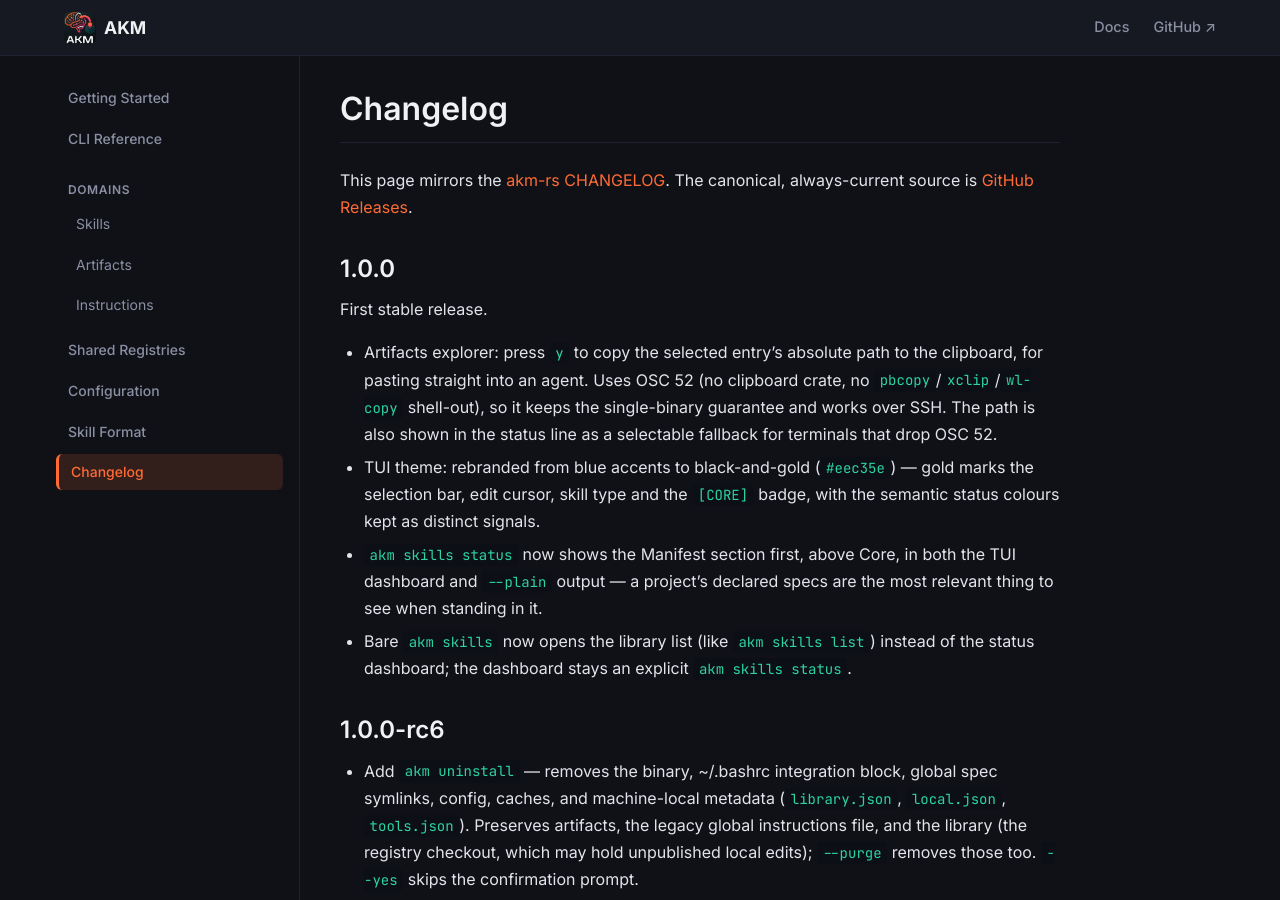
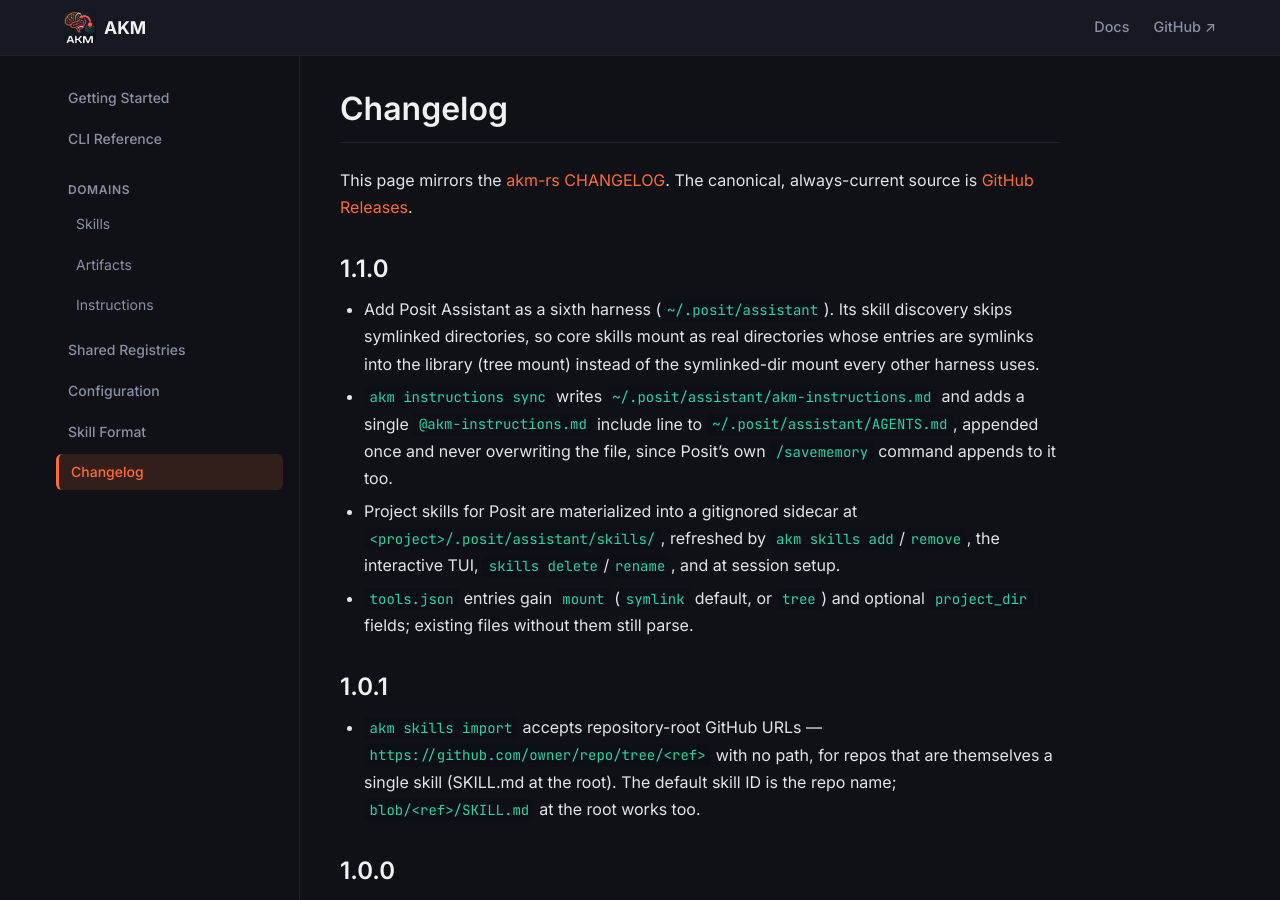
Before and after one commit to akm-rs/akm-web, a Jekyll site: the page built from docs/changelog.md, in a window 1280 px wide and 900 px high. Built offline with Jekyll 4.4.1, drawn with Linux system fonts in a browser that asks for light colours.

Commit message:
docs: sync website to 1.1.0 (#8)

```diff
--- a/docs/changelog.md
+++ b/docs/changelog.md
@@ -5,6 +5,29 @@ description: Release history for akm, mirrored from the akm-rs CHANGELOG.
 
 This page mirrors the [akm-rs CHANGELOG](https://github.com/akm-rs/akm-rs/blob/main/CHANGELOG.md).
 The canonical, always-current source is [GitHub Releases](https://github.com/akm-rs/akm-rs/releases).
+
+## 1.1.0
+
+- Add Posit Assistant as a sixth harness (`~/.posit/assistant`). Its skill
+  discovery skips symlinked directories, so core skills mount as real
+  directories whose entries are symlinks into the library (tree mount)
+  instead of the symlinked-dir mount every other harness uses.
+- `akm instructions sync` writes `~/.posit/assistant/akm-instructions.md` and
+  adds a single `@akm-instructions.md` include line to
+  `~/.posit/assistant/AGENTS.md`, appended once and never overwriting the
+  file, since Posit's own `/savememory` command appends to it too.
+- Project skills for Posit are materialized into a gitignored sidecar at
+  `<project>/.posit/assistant/skills/`, refreshed by `akm skills add`/`remove`,
+  the interactive TUI, `skills delete`/`rename`, and at session setup.
+- `tools.json` entries gain `mount` (`symlink` default, or `tree`) and
+  optional `project_dir` fields; existing files without them still parse.
+
+## 1.0.1
+
+- `akm skills import` accepts repository-root GitHub URLs —
+  `https://github.com/owner/repo/tree/<ref>` with no path, for repos that are
+  themselves a single skill (SKILL.md at the root). The default skill ID is
+  the repo name; `blob/<ref>/SKILL.md` at the root works too.
 
 ## 1.0.0
 
--- a/index.html
+++ b/index.html
@@ -7,7 +7,7 @@ title: AKM — Agent Kit Manager
   <div class="hero-content">
     <img src="/assets/images/logo.png" alt="AKM Logo" class="hero-logo">
     <h1>Agent Kit Manager</h1>
-    <p class="hero-tagline">Manage reusable LLM agent skills, session artifacts, and global instructions across Claude Code, Copilot, OpenCode, Pi, Vibe, and more.</p>
+    <p class="hero-tagline">Manage reusable LLM agent skills, session artifacts, and global instructions across Claude Code, Copilot, OpenCode, Pi, Vibe, Posit Assistant, and more.</p>
     <p class="hero-tagline">Built with Rust and love</p>
     <div class="hero-actions">
       <a href="/docs/getting-started/" class="btn btn-primary">Get Started &rarr;</a>
@@ -100,6 +100,10 @@ title: AKM — Agent Kit Manager
       <strong>Pi</strong>
       <span>Extension-first coding agent</span>
     </a>
+    <a href="https://positron.posit.co/assistant.html" class="tool-card">
+      <strong>Posit Assistant</strong>
+      <span>Positron IDE's built-in assistant</span>
+    </a>
   </div>
 </section>
 
```
Also changed, not shown: docs/instructions.md (+5 -0 lines), docs/skills.md (+14 -2 lines).
